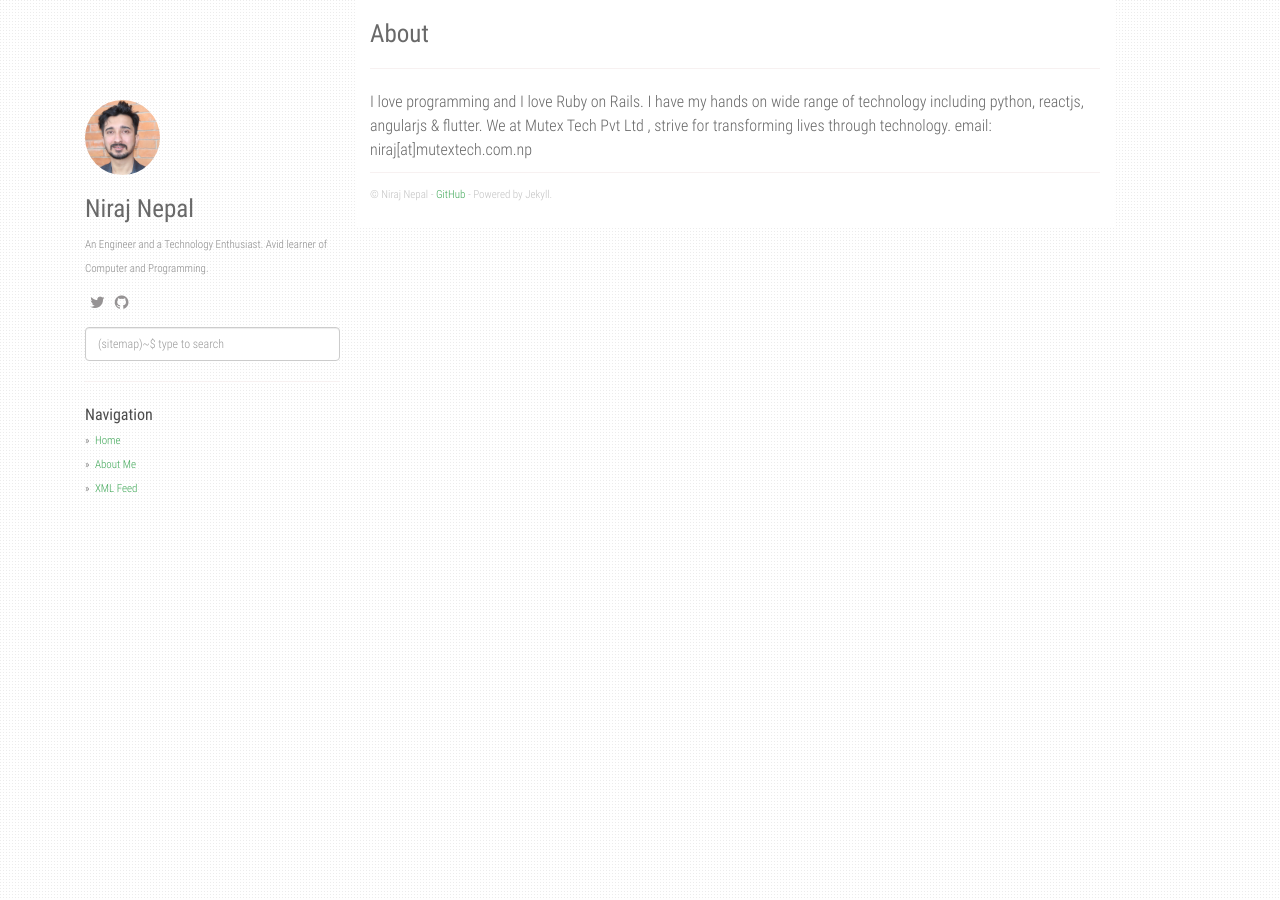
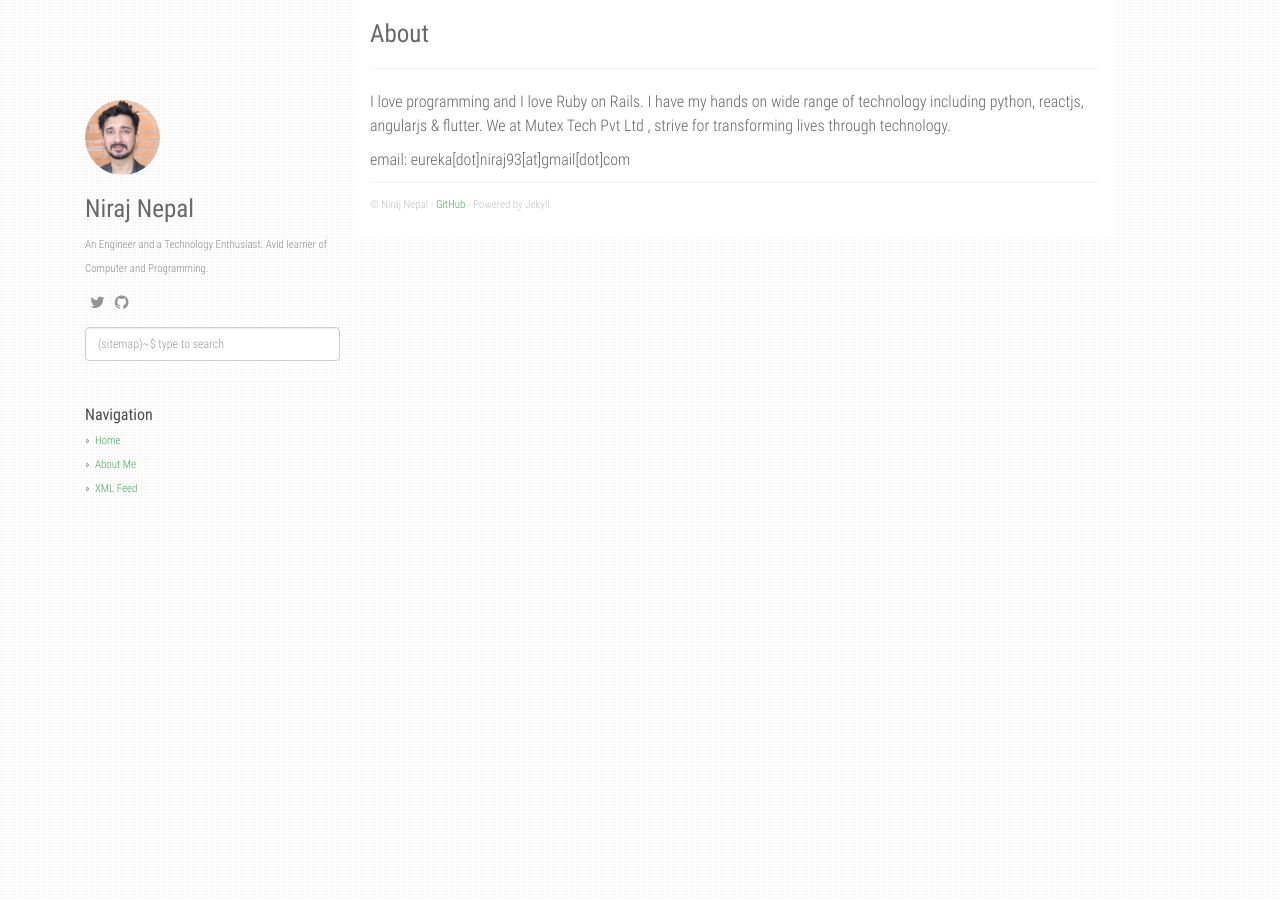
Before and after one commit to zarinn3pal/zarinn3pal.github.io, a Jekyll site: the page built from about.md, in a window 1280 px wide. Built offline with Jekyll 4.4.1, drawn with Linux system fonts in a browser that asks for light colours.

Commit message:
edited about

```diff
--- a/about.md
+++ b/about.md
@@ -5,4 +5,5 @@ permalink: /about/
 ---
 
 I love programming and I love Ruby on Rails. I have my hands on wide range of technology including python, reactjs, angularjs & flutter. We at Mutex Tech Pvt Ltd , strive for transforming lives through technology.
-email: niraj[at]mutextech.com.np
+
+email: eureka[dot]niraj93[at]gmail[dot]com
```
